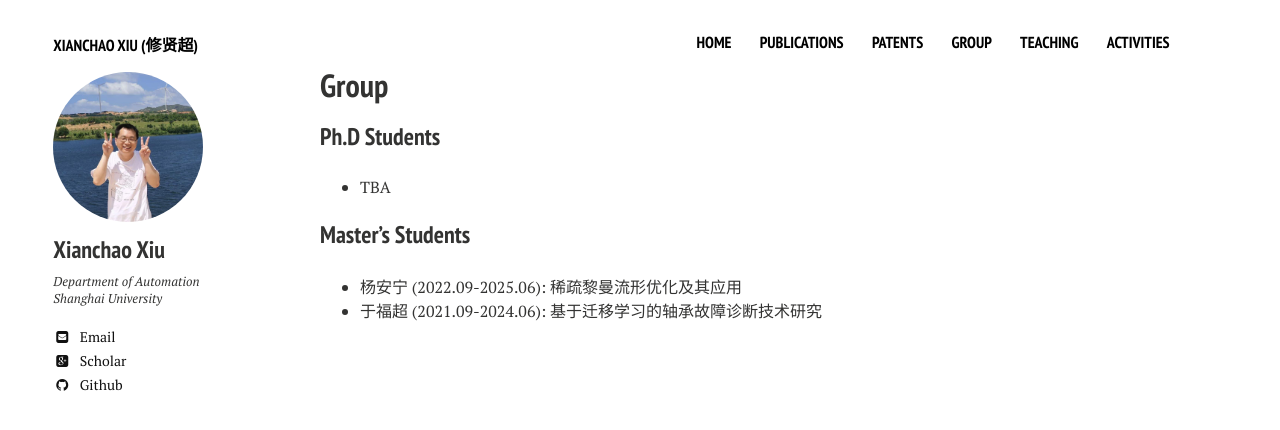
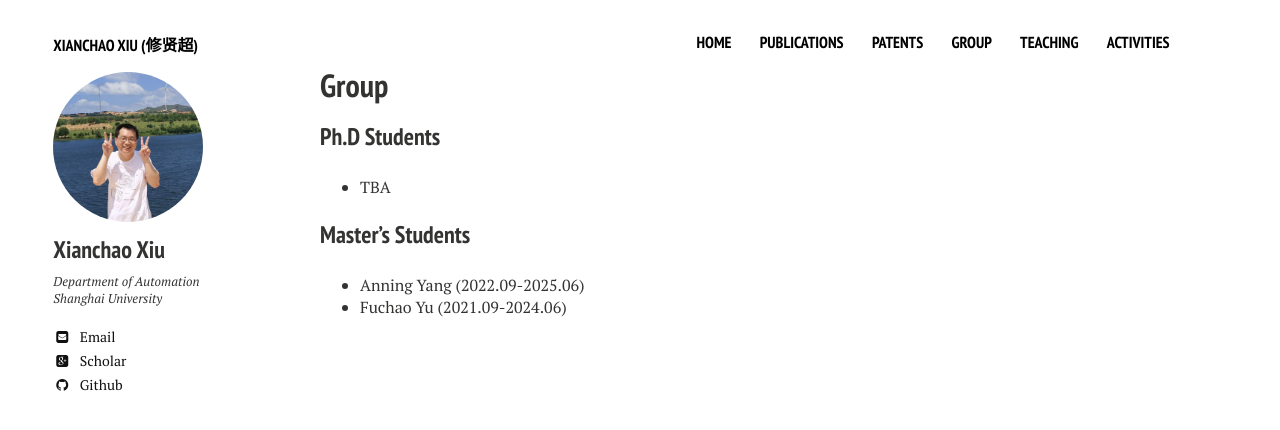
Before and after one commit to xianchaoxiu/xianchaoxiu.github.io, a Jekyll site: the page built from group/index.md, in a window 1280 px wide. Shown: the top 430 px of the page. Built offline with Jekyll 4.4.1, drawn with Linux system fonts in a browser that asks for light colours; nearby versions of some CDN libraries.

Commit message:
Update index.md

```diff
--- a/group/index.md
+++ b/group/index.md
@@ -12,5 +12,5 @@ share: false
 * TBA
 
 ### Master's Students
-* 杨安宁 (2022.09-2025.06): 稀疏黎曼流形优化及其应用
-* 于福超 (2021.09-2024.06): 基于迁移学习的轴承故障诊断技术研究
+* Anning Yang (2022.09-2025.06)
+* Fuchao Yu (2021.09-2024.06)
```
